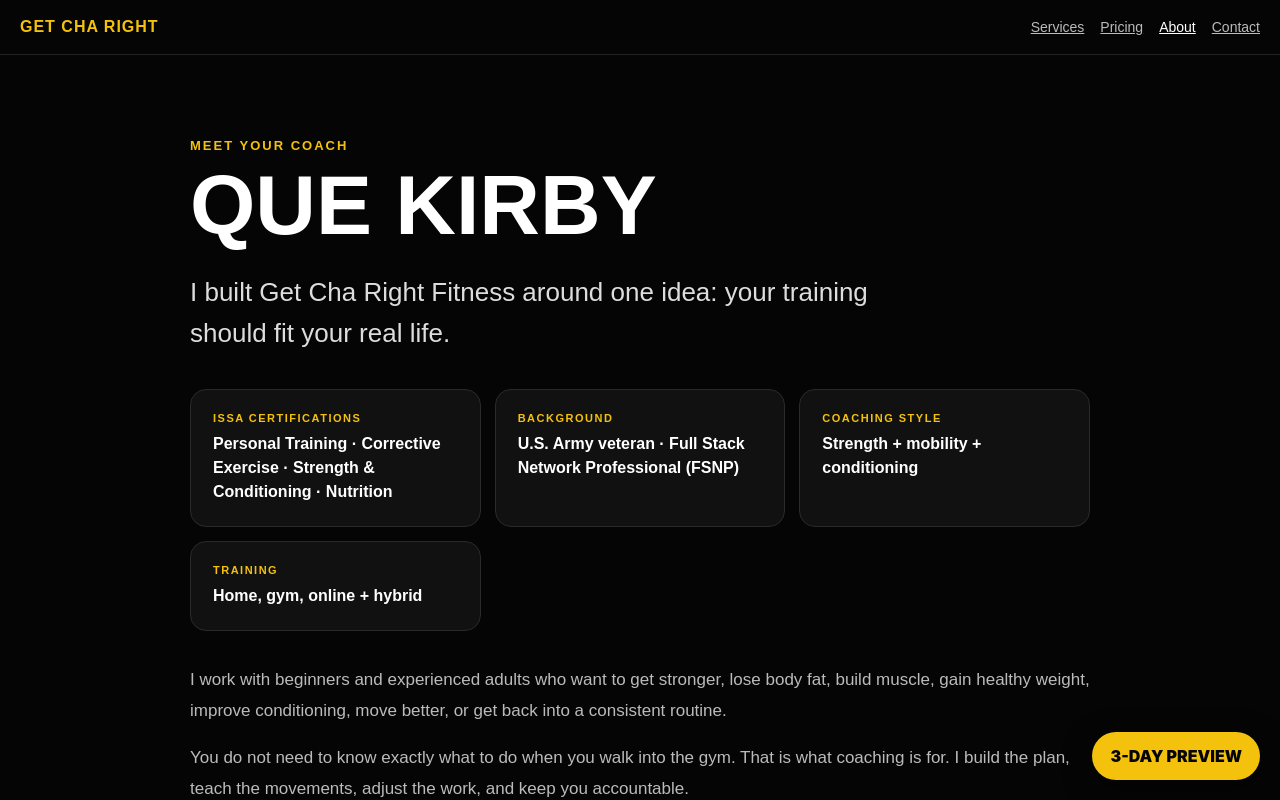
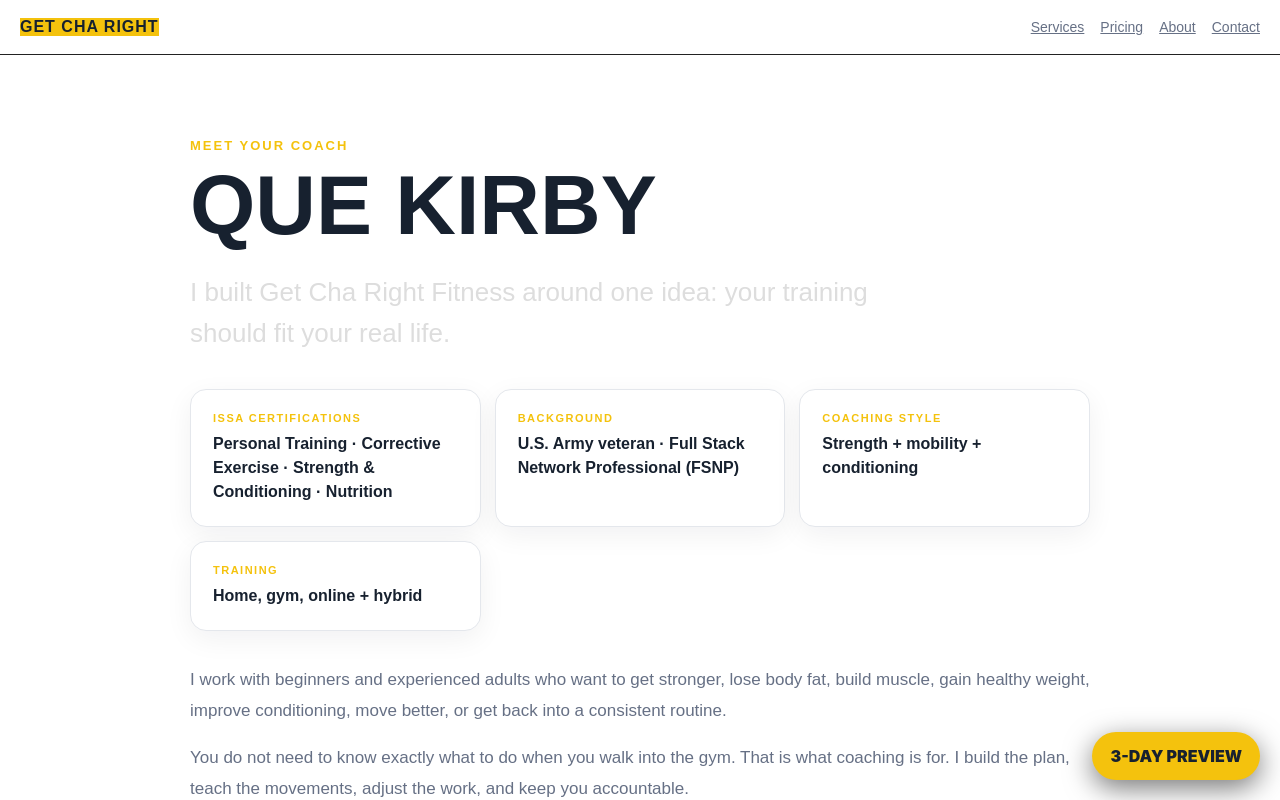
Before and after one commit to quehometech-cell/QueElite, a Next.js app: page /about in a window 1280 px wide. Shown: the top 800 px of the page. Built offline with nearby package versions, Linux system fonts and the light colour scheme.

Commit message:
Unify colors and shared design system across all pages

```diff
--- a/app/brand-theme.css
+++ b/app/brand-theme.css
@@ -385,3 +385,132 @@ button, a, input, select, textarea { -webkit-tap-highlight-color: transparent; }
 }
 .gcr-coach button svg,
 .gcr-member button svg { color: currentColor !important; }
+
+
+/* =========================================================
+   GLOBAL BRAND SYSTEM
+   One consistent Get Cha Right look across public pages,
+   account pages, coach/member dashboards, and every tab.
+   ========================================================= */
+:root {
+  color-scheme: light;
+  --gcr-bg: #f5f7fa;
+  --gcr-surface: #ffffff;
+  --gcr-surface-soft: #f8fafc;
+  --gcr-text: #17212f;
+  --gcr-muted: #667085;
+  --gcr-border: #e4e7ec;
+  --gcr-accent: #b88718;
+  --gcr-accent-strong: #9b6d0c;
+  --gcr-accent-soft: #fff6df;
+  --gcr-radius: 16px;
+  --gcr-shadow: 0 8px 28px rgba(16,24,40,.06);
+}
+html, body {
+  background: var(--gcr-bg) !important;
+  color: var(--gcr-text);
+}
+body {
+  font-family: Inter, ui-sans-serif, system-ui, -apple-system, BlinkMacSystemFont, "Segoe UI", sans-serif !important;
+}
+main, [role="main"] {
+  color: var(--gcr-text);
+}
+
+/* Normalize legacy dark cards and panels regardless of page or component. */
+body :is(div,section,article,aside,header,nav,main,footer,form)[style*="background: #050505"],
+body :is(div,section,article,aside,header,nav,main,footer,form)[style*="background:#050505"],
+body :is(div,section,article,aside,header,nav,main,footer,form)[style*="background: #0B0B0B"],
+body :is(div,section,article,aside,header,nav,main,footer,form)[style*="background:#0B0B0B"],
+body :is(div,section,article,aside,header,nav,main,footer,form)[style*="background: #111111"],
+body :is(div,section,article,aside,header,nav,main,footer,form)[style*="background:#111111"],
+body :is(div,section,article,aside,header,nav,main,footer,form)[style*="background: #151515"],
+body :is(div,section,article,aside,header,nav,main,footer,form)[style*="background:#151515"],
+body :is(div,section,article,aside,header,nav,main,footer,form)[style*="background: #191919"],
+body :is(div,section,article,aside,header,nav,main,footer,form)[style*="background:#191919"],
+body :is(div,section,article,aside,header,nav,main,footer,form)[style*="background: #1A1A1A"],
+body :is(div,section,article,aside,header,nav,main,footer,form)[style*="background:#1A1A1A"],
+body :is(div,section,article,aside,header,nav,main,footer,form)[style*="background: rgb(5, 5, 5)"],
+body :is(div,section,article,aside,header,nav,main,footer,form)[style*="background: rgb(8, 8, 8)"],
+body :is(div,section,article,aside,header,nav,main,footer,form)[style*="background: rgb(17, 17, 17)"],
+body :is(div,section,article,aside,header,nav,main,footer,form)[style*="background: rgb(25, 25, 25)"],
+body :is(div,section,article,aside,header,nav,main,footer,form)[style*="background: rgb(26, 26, 26)"] {
+  background: var(--gcr-surface) !important;
+  color: var(--gcr-text) !important;
+  border-color: var(--gcr-border) !important;
+  box-shadow: var(--gcr-shadow);
+}
+
+/* Bring legacy white/gray inline typography onto the same readable scale. */
+body [style*="color: #FFFFFF"],
+body [style*="color:#FFFFFF"],
+body [style*="color: #ffffff"],
+body [style*="color:#ffffff"],
+body [style*="color: rgb(255, 255, 255)"],
+body [style*="color: #BDBDBD"],
+body [style*="color:#BDBDBD"],
+body [style*="color: rgb(189, 189, 189)"],
+body [style*="color: #BBBBBB"],
+body [style*="color:#BBBBBB"],
+body [style*="color: rgb(187, 187, 187)"],
+body [style*="color: #999999"],
+body [style*="color:#999999"],
+body [style*="color: rgb(153, 153, 153)"],
+body [style*="color: #777777"],
+body [style*="color:#777777"],
+body [style*="color: rgb(119, 119, 119)"] {
+  color: var(--gcr-muted) !important;
+}
+body :is(h1,h2,h3,h4,h5,h6,strong,b,th) {
+  color: var(--gcr-text);
+}
+body :is(p,small,label,li,td,figcaption) {
+  color: var(--gcr-muted);
+}
+
+/* Shared fields, buttons, and focus behavior on every route. */
+body :is(input,select,textarea) {
+  background: #fff !important;
+  color: var(--gcr-text) !important;
+  border: 1px solid #cfd5dd !important;
+  border-radius: 10px !important;
+}
+body :is(input,select,textarea)::placeholder {
+  color: #98a2b3 !important;
+}
+body :is(button,[role="button"]) {
+  border-radius: 10px;
+  font-family: inherit;
+}
+body :is(button,a,input,select,textarea) {
+  -webkit-tap-highlight-color: transparent;
+}
+body :is(button,a):focus-visible,
+body :is(input,select,textarea):focus-visible {
+  outline: 3px solid rgba(184,135,24,.42) !important;
+  outline-offset: 2px;
+}
+
+/* Consistent shared navigation and selected-tab treatment. */
+body :is(nav,[role="tablist"]) button[aria-current="page"],
+body :is(nav,[role="tablist"]) button[aria-selected="true"],
+body :is(nav,[role="tablist"]) button[aria-pressed="true"] {
+  background: var(--gcr-accent-soft) !important;
+  color: #684b0b !important;
+  border-color: #d9b45d !important;
+}
+
+/* Branded gold action controls stay gold with accessible dark lettering. */
+body button[style*="#F4C20D"],
+body button[style*="#f4c20d"],
+body button[style*="rgb(244, 194, 13)"],
+body a[style*="#F4C20D"],
+body a[style*="#f4c20d"],
+body a[style*="rgb(244, 194, 13)"] {
+  background: #f4c20d !important;
+  color: #17212f !important;
+  border-color: #d5a900 !important;
+}
+@media (max-width: 820px) {
+  body :is(input,select,textarea) { font-size: 16px !important; }
+}
```
